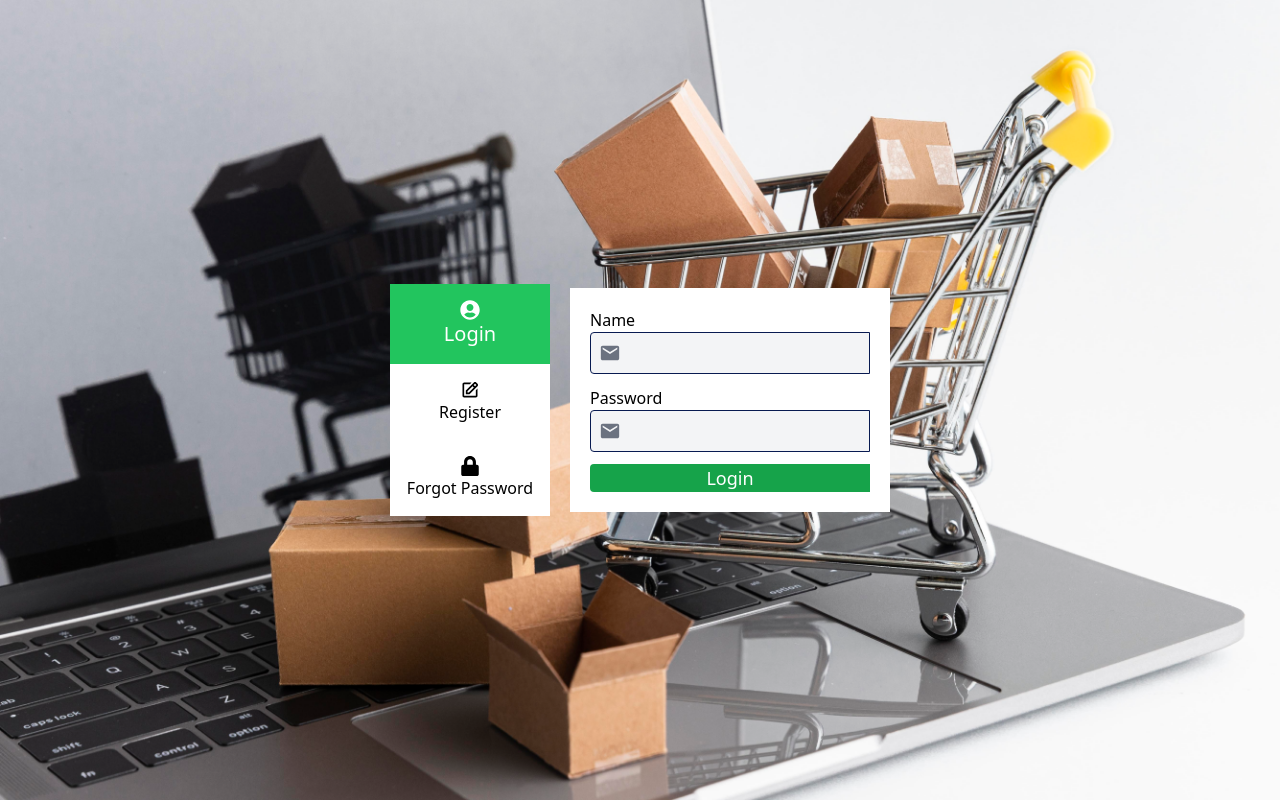
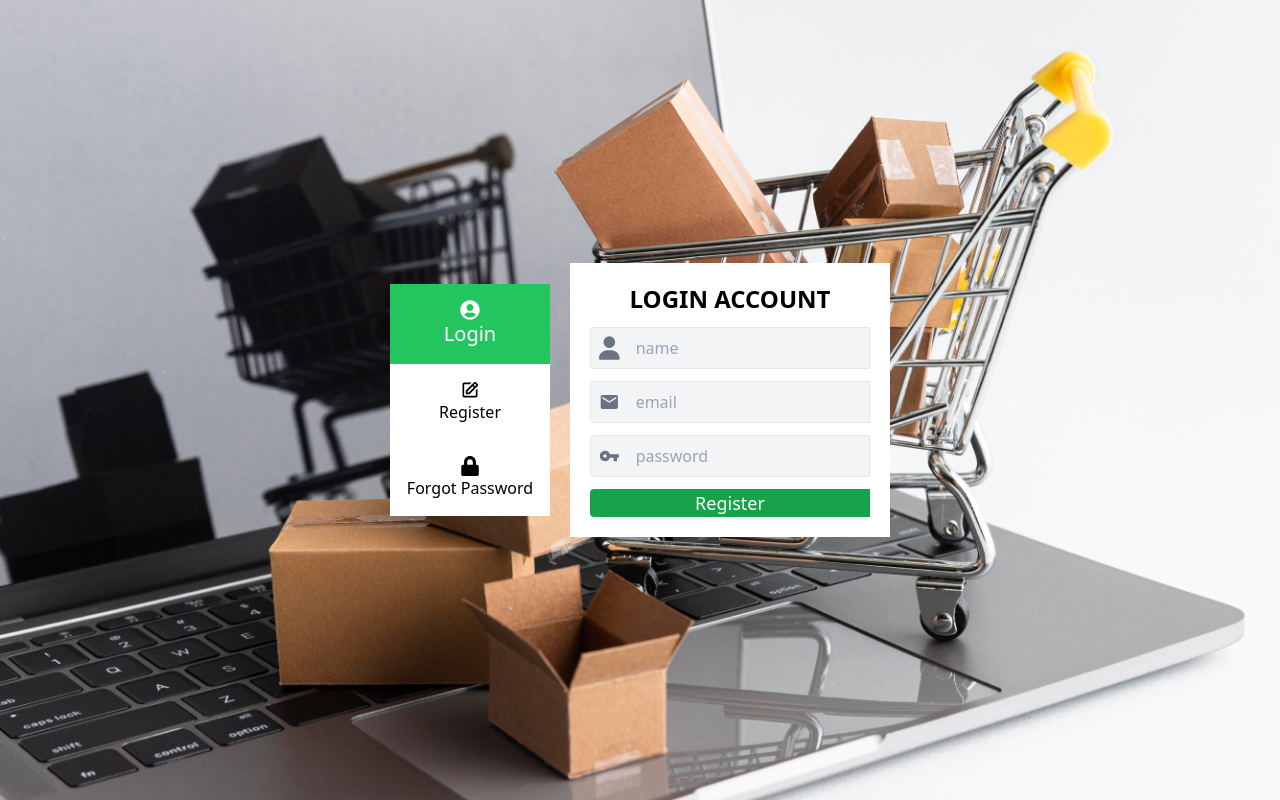
Before and after one commit to berlin-joseph/E-Commerce-RN, a React (Vite) app in the folder web-admin/: page /register in a window 1280 px wide. Built offline with nearby package versions, Linux system fonts and the light colour scheme.

Commit message:
login ui updates

```diff
--- a/web-admin/src/pages/auth/Login.jsx
+++ b/web-admin/src/pages/auth/Login.jsx
@@ -42,25 +42,25 @@ const Login = () => {
         <h1 className=" text-2xl font-bold text-center pb-3">LOGIN ACCOUNT</h1>
       </div>
       <div className=" mb-3">
-        <label htmlFor="">Email</label>
-        <div className=" flex border border-dark-purple rounded-s bg-gray-100 text-gray-500 ">
+        <div className=" flex border rounded-s bg-gray-100 text-gray-500 ">
           <MdEmail className=" self-center text-2xl mx-2" />
           <input
             type="text"
             value={email}
-            className="bg-gray-100  border-0 w-full p-2"
+            placeholder="email"
+            className="bg-gray-100 w-full p-2 outline-none"
             onChange={(e) => setEmail(e.target.value)}
           />
         </div>
       </div>
       <div className=" mb-3">
-        <label htmlFor="">Password</label>
-        <div className=" flex border border-dark-purple rounded-s bg-gray-100 text-gray-500">
+        <div className=" flex border rounded-s bg-gray-100 text-gray-500">
           <MdVpnKey className=" self-center text-2xl mx-2" />
           <input
             type="text"
             value={password}
-            className="bg-gray-100  border-0 w-full p-2"
+            placeholder="password"
+            className="bg-gray-100 w-full p-2 outline-none"
             onChange={(e) => setPassword(e.target.value)}
           />
         </div>
@@ -74,7 +74,7 @@ const Login = () => {
         </h1>
       </div>
       <div className=" cursor-pointer">
-        <h1 className=" text-gray-400 text-center pt-3">Forgot Password</h1>
+        <h1 className=" text-gray-400 text-center pt-5">Forgot Password</h1>
       </div>
     </div>
   );
--- a/web-admin/src/pages/auth/Register.jsx
+++ b/web-admin/src/pages/auth/Register.jsx
@@ -1,38 +1,56 @@
 import React from "react";
-import { MdEmail } from "react-icons/md";
+import { FaUser } from "react-icons/fa6";
+import { MdEmail, MdVpnKey } from "react-icons/md";
 
 const Register = () => {
+  const [name, setName] = React.useState("");
   const [email, setEmail] = React.useState("");
   const [password, setPassword] = React.useState("");
+
   return (
-    <div className=" bg-white p-5 w-3/12 h-56">
+    <div className=" bg-white p-5 w-3/12 ">
+      <div>
+        <h1 className=" text-2xl font-bold text-center pb-3">LOGIN ACCOUNT</h1>
+      </div>
       <div className=" mb-3">
-        <label htmlFor="">Name</label>
-        <div className=" flex border border-dark-purple rounded-s bg-gray-100 text-gray-500 p-2">
-          <MdEmail className=" self-center text-2xl" />
+        <div className=" flex border rounded-s bg-gray-100 text-gray-500 ">
+          <FaUser className=" self-center text-2xl mx-2" />
           <input
             type="text"
+            value={name}
+            placeholder="name"
+            className="bg-gray-100 w-full p-2 outline-none"
+            onChange={(e) => setName(e.target.value)}
+          />
+        </div>
+      </div>
+      <div className=" mb-3">
+        <div className=" flex border rounded-s bg-gray-100 text-gray-500 ">
+          <MdEmail className=" self-center text-2xl mx-2" />
+          <input
+            type="text"
+            placeholder="email"
             value={email}
-            className="bg-gray-100  border-0 w-full"
+            className="bg-gray-100 w-full p-2 outline-none"
             onChange={(e) => setEmail(e.target.value)}
           />
         </div>
       </div>
       <div className=" mb-3">
-        <label htmlFor="">Password</label>
-        <div className=" flex border border-dark-purple rounded-s bg-gray-100 text-gray-500 p-2">
-          <MdEmail className=" self-center text-2xl" />
+        <div className=" flex border rounded-s bg-gray-100 text-gray-500">
+          <MdVpnKey className=" self-center text-2xl mx-2" />
           <input
             type="text"
             value={password}
-            className="bg-gray-100  border-0 w-full"
+            placeholder="password"
+            className="bg-gray-100 w-full p-2 outline-none"
             onChange={(e) => setPassword(e.target.value)}
           />
         </div>
       </div>
-      <div className="">
-        <h1 className=" bg-green-600 rounded-s text-lg text-white text-center ">
-          Login
+      <div>
+        <h1 className="bg-green-600 rounded-s text-lg text-white text-center cursor-pointer">
+          Register
         </h1>
       </div>
     </div>
```
Also changed, not shown: 1 other file (tests, documents, lock files or other folders).
